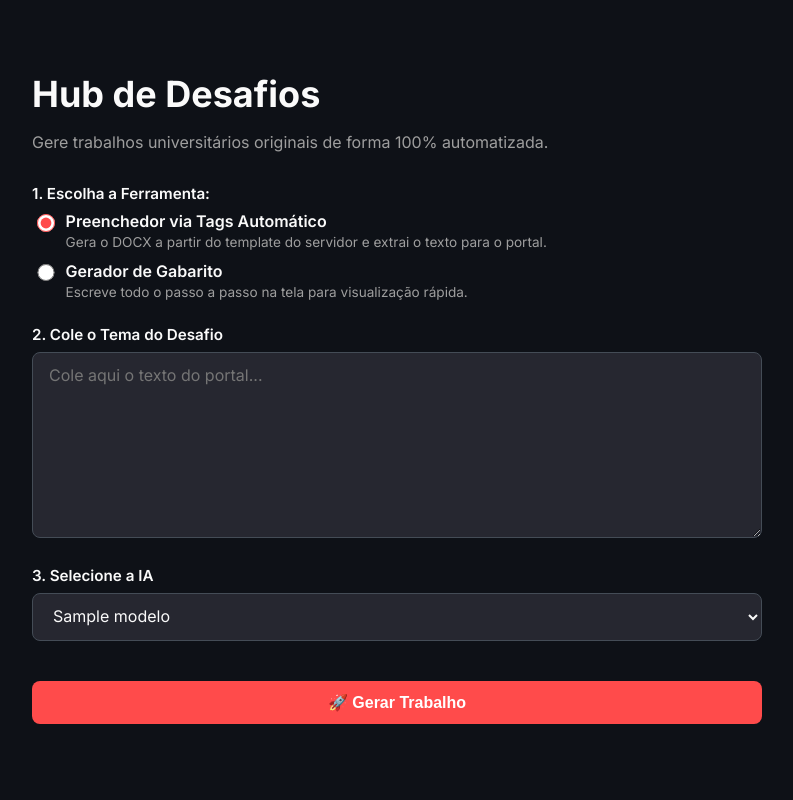
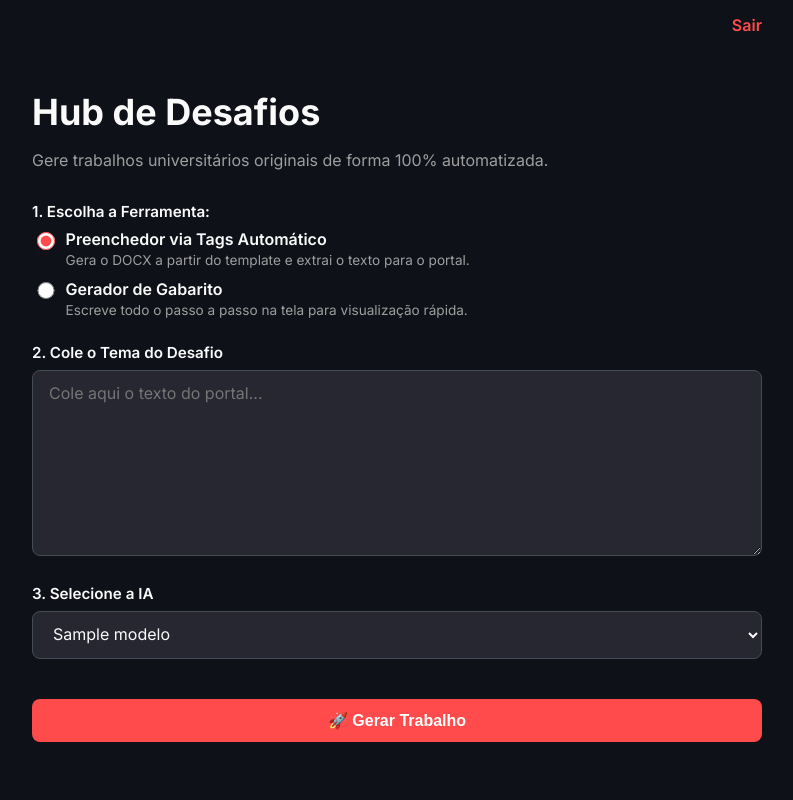
Before and after one commit to Calefi018/docx_autoCreateFlask, a Flask app: template templates/index.html in a window 1280 px wide. Shown: the whole page, without its empty margins (243-1036 px from the left). Run offline with Flask 3, Linux system fonts and the light colour scheme; the template is opened without the code that fills it: most values are stand-ins (such as "Sample title", 1, 10 or a date in 2020).

Commit message:
Update index.html

```diff
--- a/templates/index.html
+++ b/templates/index.html
@@ -26,10 +26,16 @@
             margin: 0;
             padding: 0;
             display: flex;
-            justify-content: center;
+            flex-direction: column;
+            align-items: center;
         }
 
-        .st-container { width: 100%; max-width: 730px; padding: 3rem 1.5rem; }
+        .top-nav {
+            width: 100%; max-width: 730px; text-align: right; padding: 15px 0;
+        }
+        .top-nav a { text-decoration: none; font-weight: 600; margin-left: 15px; }
+
+        .st-container { width: 100%; max-width: 730px; padding: 1rem 1.5rem 3rem 1.5rem; }
         h1 { font-size: 2.25rem; font-weight: 700; margin-bottom: 0.5rem; }
         p.subtitle { font-size: 1rem; color: #9E9E9E; margin-bottom: 2rem; }
 
@@ -98,6 +104,13 @@
 </head>
 <body>
 
+<div class="top-nav">
+    {% if role in ['admin', 'sub-admin'] %}
+        <a href="/admin" style="color: #57D2A9;">⚙️ Painel Admin</a>
+    {% endif %}
+    <a href="/logout" style="color: #FF4B4B;">Sair</a>
+</div>
+
 <div class="st-container">
     <h1>Hub de Desafios</h1>
     <p class="subtitle">Gere trabalhos universitários originais de forma 100% automatizada.</p>
@@ -110,7 +123,7 @@
                     <input type="radio" name="ferramenta" value="preenchedor" checked>
                     <div>
                         <span class="radio-title">Preenchedor via Tags Automático</span><br>
-                        <span class="radio-desc">Gera o DOCX a partir do template do servidor e extrai o texto para o portal.</span>
+                        <span class="radio-desc">Gera o DOCX a partir do template e extrai o texto para o portal.</span>
                     </div>
                 </label>
                 <label class="radio-option">
@@ -185,7 +198,6 @@
 
     document.getElementById('meuFormulario').addEventListener('submit', function(event) {
         event.preventDefault();
-
         document.getElementById('btn-submit').style.display = 'none';
         document.getElementById('loading').style.display = 'block';
         document.getElementById('msg-sucesso').style.display = 'none';
@@ -194,10 +206,7 @@
 
         const formData = new FormData(this);
 
-        fetch('/processar', {
-            method: 'POST',
-            body: formData
-        })
+        fetch('/processar', { method: 'POST', body: formData })
         .then(async response => {
             if (!response.ok) {
                 let errorMsg = "Erro desconhecido no servidor.";
@@ -213,30 +222,23 @@
             document.getElementById('loading').style.display = 'none';
             document.getElementById('btn-submit').style.display = 'block';
 
-            if (resultado.erro) {
-                alert("Erro: " + resultado.erro);
-                return;
-            }
+            if (resultado.erro) { alert("Erro: " + resultado.erro); return; }
 
             if (resultado.tipo === 'sucesso_tags') {
                 arquivoBase64Global = resultado.arquivo_base64;
                 nomeArquivoGlobal = resultado.nome_arquivo;
-
                 baixarManual();
 
                 document.getElementById('btn-baixar').style.display = 'inline-block';
                 document.getElementById('msg-sucesso').style.display = 'block';
                 document.getElementById('msg-sucesso').innerText = "✅ Trabalho Gerado! Caso o download não tenha iniciado, clique no botão azul 'Baixar DOCX'.";
-
                 document.getElementById('titulo-resultado').innerText = "Memorial Analítico para o Portal";
                 document.getElementById('resultado-texto').innerHTML = marked.parse(resultado.memorial_texto);
                 document.getElementById('texto-oculto').innerText = resultado.memorial_texto.replace(/\*\*/g, '');
                 document.getElementById('resultado-texto-container').style.display = 'block';
-            }
-            else if (resultado.tipo === 'texto') {
+            } else if (resultado.tipo === 'texto') {
                 document.getElementById('msg-sucesso').style.display = 'block';
                 document.getElementById('msg-sucesso').innerText = "✅ Gabarito gerado com sucesso!";
-
                 document.getElementById('titulo-resultado').innerText = "Pré-visualização do Gabarito";
                 document.getElementById('resultado-texto').innerHTML = marked.parse(resultado.conteudo);
                 document.getElementById('texto-oculto').innerText = resultado.conteudo.replace(/\*\*/g, '');
@@ -250,6 +252,5 @@
         });
     });
 </script>
-
 </body>
 </html>
```
